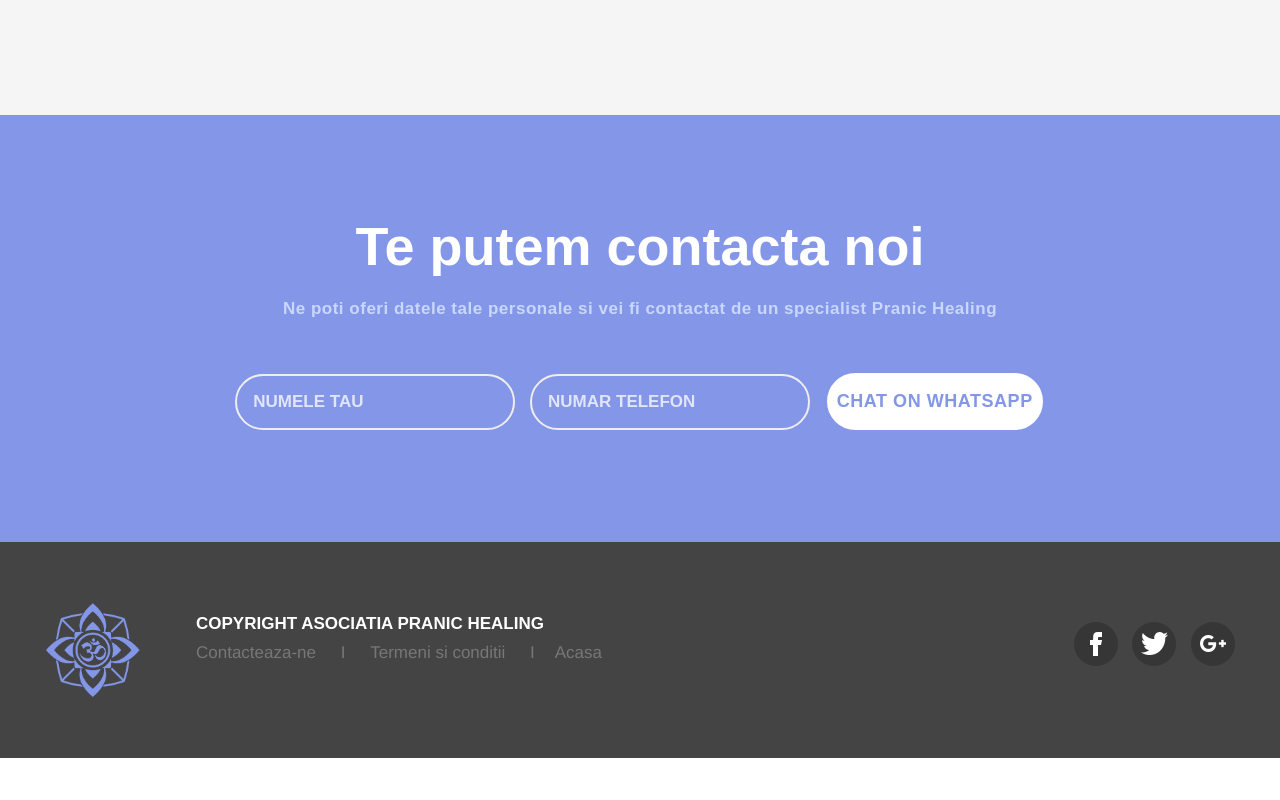
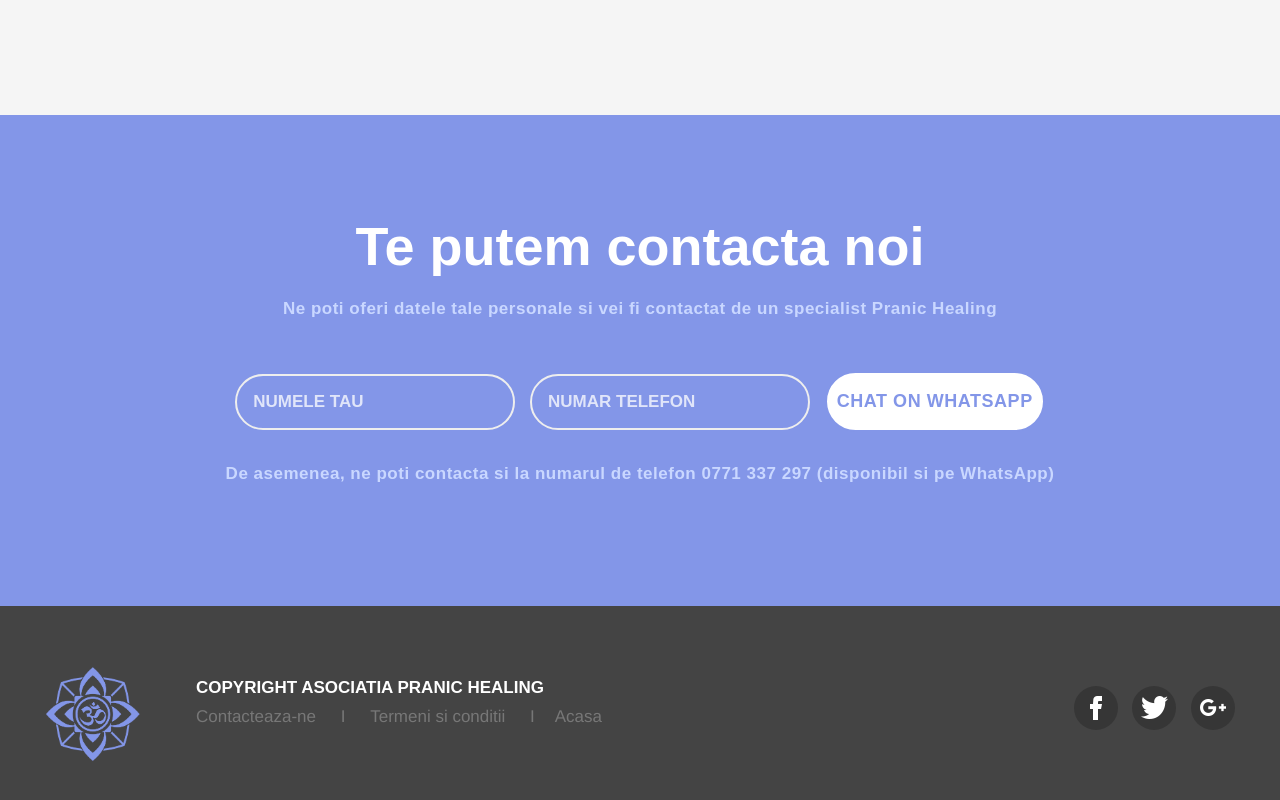
Before and after one commit to asarbu/PranicHealing, a plain HTML site: page index.html in a window 1280 px wide. Shown: the part 7180-7980 px from the top of the page. Before the commit the page ends 7938 px from the top, so only its background shows below. Drawn offline with Linux system fonts and the light colour scheme; no server answers.

Commit message:
Numar de telefon alternativ

```diff
--- a/index.html
+++ b/index.html
@@ -304,6 +304,7 @@ Există multe moduri de a activa chakrele inimii și a coroanei, cum ar fi Hatha
 			<input id="wapp-number" type="text" value="Numar telefon">
 			<button id="wapp-button" aria-label="Chat on WhatsApp">Chat on WhatsApp</button>
 		</form>
+		<p class="subtitle">De asemenea, ne poti contacta si la numarul de telefon 0771 337 297 (disponibil si pe WhatsApp)</p>
 	</section>
 
 	<footer>
```
